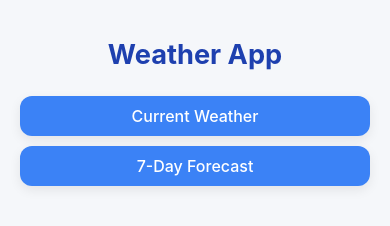
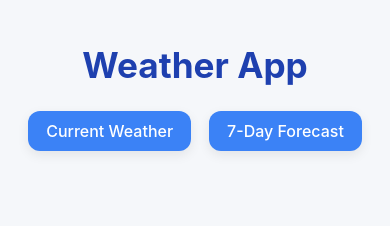
Before and after one commit to sofiamilanes/CTD-poject, a plain HTML site: page index.html in a window 390 px wide. Drawn offline with Linux system fonts and the light colour scheme.

Commit message:
removed comments

```diff
--- a/style.css
+++ b/style.css
@@ -1,10 +1,8 @@
-/* ------------------------------
-    GLOBAL STYLES
---------------------------------*/
+
 :root {
     --bg: #f5f7fa;
     --card-bg: #ffffff;
-    --primary: #3b82f6;      /* blue */
+    --primary: #3b82f6;
     --primary-dark: #1e40af;
     --text: #1f2937;
     --text-light: #6b7280;
@@ -21,9 +19,6 @@ body {
     color: var(--text);
 }
 
-/* ------------------------------
-    HEADER
---------------------------------*/
 h1 {
     text-align: center;
     color: var(--primary-dark);
@@ -31,9 +26,6 @@ h1 {
     font-size: 2.2rem;
 }
 
-/* ------------------------------
-    NAVIGATION
---------------------------------*/
 nav {
     display: flex;
     justify-content: center;
@@ -57,9 +49,6 @@ nav a:hover {
     transform: translateY(-2px);
 }
 
-/* ------------------------------
-    CARD / CONTENT WRAPPER
---------------------------------*/
 #current-weather,
 #forecast {
     max-width: 600px;
@@ -71,9 +60,6 @@ nav a:hover {
     font-size: 1.1rem;
 }
 
-/* ------------------------------
-    CURRENT WEATHER STYLES
---------------------------------*/
 #current-weather p {
     margin: 10px 0;
     font-size: 1.15rem;
@@ -83,9 +69,6 @@ nav a:hover {
     color: var(--primary-dark);
 }
 
-/* ------------------------------
-    FORECAST LIST
---------------------------------*/
 #forecast ul {
     list-style: none;
     padding-left: 0;
@@ -102,21 +85,3 @@ nav a:hover {
     font-size: 1.05rem;
     box-shadow: 0 2px 5px rgba(0, 0, 0, 0.05);
 }
-
-/* ------------------------------
-    MOBILE RESPONSIVE
---------------------------------*/
-@media (max-width: 500px) {
-    h1 {
-        font-size: 1.7rem;
-    }
-
-    nav {
-        flex-direction: column;
-        gap: 10px;
-    }
-
-    nav a {
-        text-align: center;
-    }
-}
```
